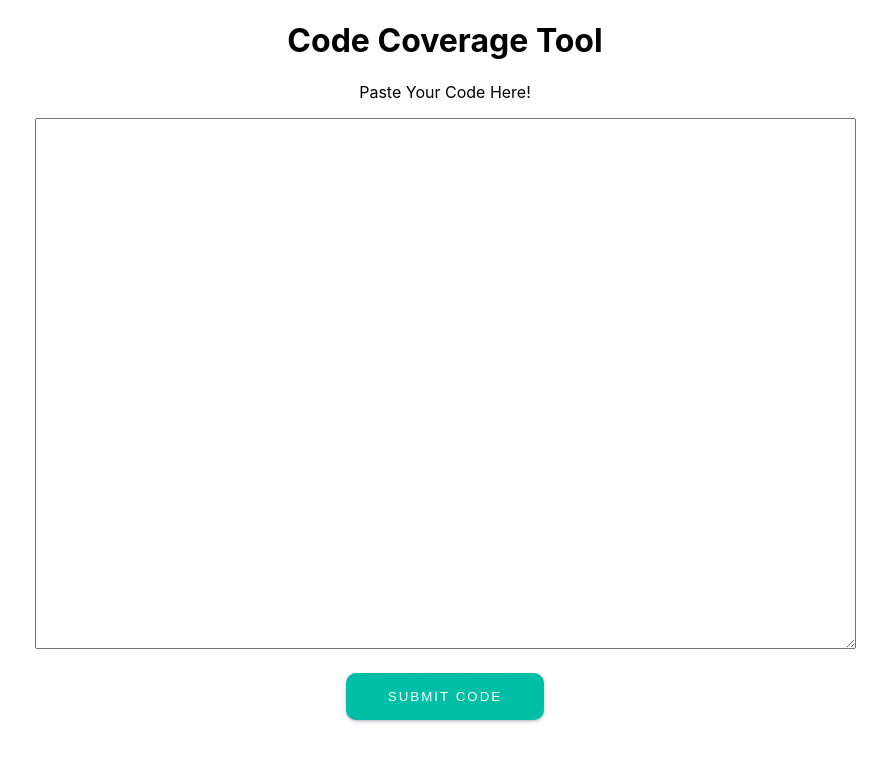
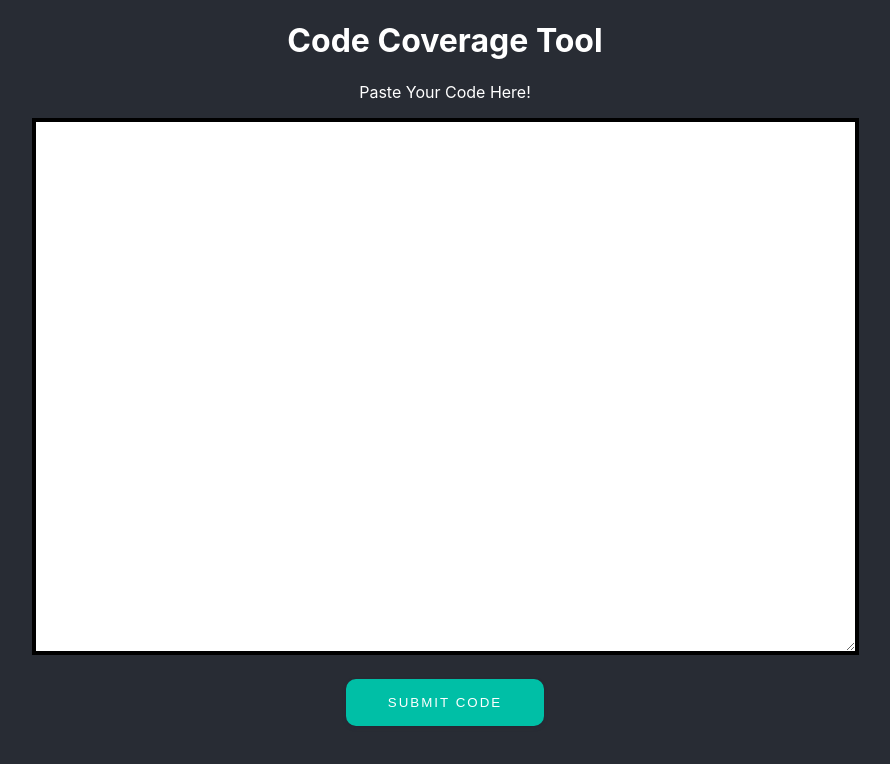
Before and after one commit to alicodes02/Code-Coverage-Tool-Front-End, a React (Create React App) app: page / in a window 1280 px wide. Shown: the top 764 px of the page, without its empty margins (195-1085 px from the left). Built offline with nearby package versions, Linux system fonts and the light colour scheme.

Commit message:
changed some styles

```diff
--- a/src/App.css
+++ b/src/App.css
@@ -1,16 +1,16 @@
+body {
+  background-color: #282c34;
+  color: white;
+}
+
+.text-box{
+  /* background-color: black; */
+  color: black;
+  border: 4px solid black;
+}
+
 .App {
   text-align: center;
-}
-
-.App-logo {
-  height: 40vmin;
-  pointer-events: none;
-}
-
-@media (prefers-reduced-motion: no-preference) {
-  .App-logo {
-    animation: App-logo-spin infinite 20s linear;
-  }
 }
 
 .App-header {
@@ -23,16 +23,3 @@
   font-size: calc(10px + 2vmin);
   color: white;
 }
-
-.App-link {
-  color: #61dafb;
-}
-
-@keyframes App-logo-spin {
-  from {
-    transform: rotate(0deg);
-  }
-  to {
-    transform: rotate(360deg);
-  }
-}
--- a/src/App.js
+++ b/src/App.js
@@ -4,6 +4,7 @@ import './App.css';
 import './Button.css';
 
 function App() {
+
   const [code, setCode] = useState('');
   const [zipFile, setZipFile] = useState(null);
   const [spinner, setSpinner] = useState(false);
@@ -38,16 +39,16 @@ function App() {
   };
 
   const downloadReport = () => {
+
     if (zipFile) {
-      // Create a Blob containing the ZIP file
+
       const blob = new Blob([zipFile], { type: 'application/zip' });
 
-      // Create a URL for the Blob
       const url = URL.createObjectURL(blob);
 
-      // Create a link element to trigger the download
       const link = document.createElement('a');
       link.href = url;
+
       link.download = 'coverage-report.zip';
       document.body.appendChild(link);
       link.click();
@@ -57,9 +58,27 @@ function App() {
 
   return (
     <div className="App">
+
       <h1>Code Coverage Tool</h1>
+
+      {zipFile && (
+        <div>
+          <h2>Your Code Coverage Report is Ready!</h2>
+          <p>Download the coverage report:</p>
+          <button class="btn" onClick={downloadReport}>Download Report</button>
+        </div>
+      )}
+
       <p>Paste Your Code Here!</p>
-      <textarea required = {true}
+
+      {
+        spinner && (
+
+          <Spinner/>
+        )
+      }
+
+      <textarea className='text-box' required = {true}
         rows={35}
         cols={100}
         value={code}
@@ -69,20 +88,6 @@ function App() {
 
       <button class="btn" onClick={parseCode}> Submit Code </button>
 
-      {
-        spinner && (
-
-          <Spinner/>
-        )
-      }
-
-      {zipFile && (
-        <div>
-          <h2>Code Coverage Report</h2>
-          <p>Download the coverage report:</p>
-          <button class="btn" onClick={downloadReport}>Download Report</button>
-        </div>
-      )}
     </div>
   );
 }
```
